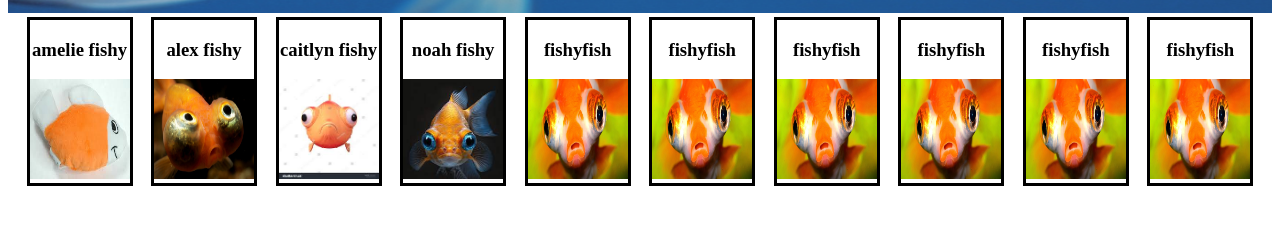
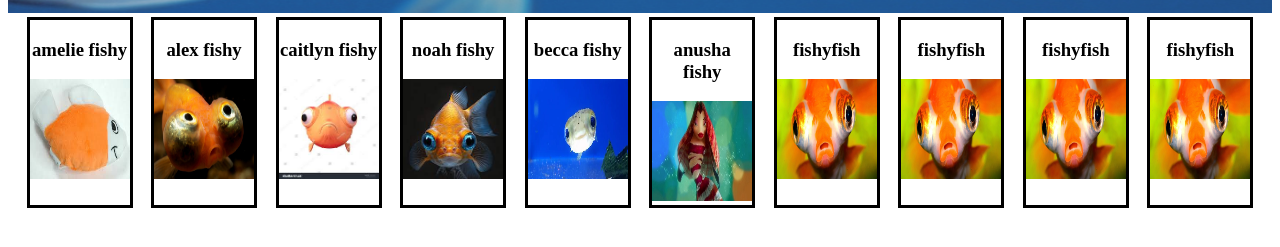
Before and after one commit to chameliean/sports-fishy-website, a plain HTML site: page index.html in a window 1280 px wide. Shown: the part 395-642 px from the top of the page. Drawn offline with Linux system fonts and the light colour scheme.

Commit message:
asd class time 10-18

```diff
--- a/index.html
+++ b/index.html
@@ -33,13 +33,13 @@
             <img src="img/noahFishy.jpg">
         </div>
         <div class="itemFishy">
-            <h3> fishyfish </h3>
-            <img src="img/eyeballFishy.webp">
+            <h3> becca fishy </h3>
+            <img src="img/beccaFishy.webp">
         </div>
 
         <div class="itemFishy">
-            <h3> fishyfish </h3>
-            <img src="img/eyeballFishy.webp">
+            <h3> anusha fishy </h3>
+            <img src="img/anushaFishy.jpg">
         </div>
         <div class="itemFishy">
             <h3> fishyfish </h3>
```
Also changed, not shown: img/anushaFishy.jpg (added), img/beccaFishy.webp (added).
